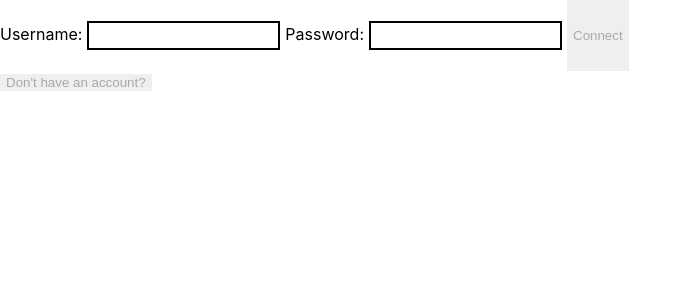
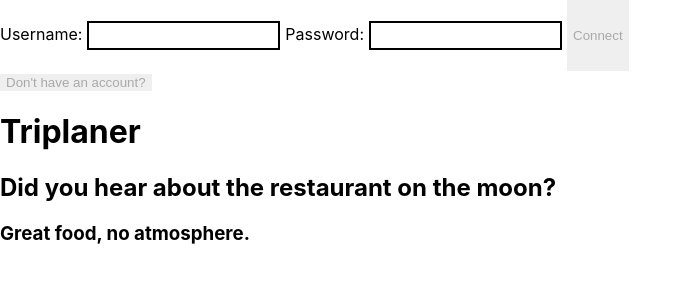
Before and after one commit to fallwall/gs-dashboard, a React (Create React App) app in the folder client/: page / in a window 1280 px wide. Shown: the top 300 px of the page, without its empty margins (0-692 px from the left). Built offline with nearby package versions, Linux system fonts and the light colour scheme.

Commit message:
intro content

```diff
--- a/client/src/App.js
+++ b/client/src/App.js
@@ -1,5 +1,6 @@
 import React, { Component } from 'react';
 import UserForm from './components/UserForm';
+import Intro from './pages/Intro';
 import {
   loginUser,
   registerUser,
@@ -89,6 +90,7 @@ class App extends Component {
             isLoggingin={this.state.isLoggingin}
             switchForm={this.switchForm}
           />
+          <Intro />
         </div>
 
       </div>
--- /dev/null
+++ b/client/src/data/dadjokes.json
@@ -0,0 +1,64 @@
+{
+  "jokes": [
+    {
+      "id": 1,
+      "line": "What did the ocean say to the shore?",
+      "pun": "Nothing, it just waved."
+    },
+    {
+      "id": 2,
+      "line": "What’s worse than raining cats & dogs?",
+      "pun": "Hailing taxis."
+    },
+    {
+      "id": 3,
+      "line": "How does a penguin build its house?",
+      "pun": "Igloos it together."
+    },
+    {
+      "id": 4,
+      "line": "Where do sharks go on vacation?",
+      "pun": "Fin-land."
+    },
+    {
+      "id": 5,
+      "line": "What did the pig say on the beach?",
+      "pun": "I’m bacon!"
+    },
+    {
+      "id": 6,
+      "line": "Why did the librarian get kicked off the plane?",
+      "pun": "It was overbooked."
+    },
+    {
+      "id": 7,
+      "line": "What travels around the world but stays in one corner?",
+      "pun": "A stamp."
+    },
+    {
+      "id": 8,
+      "line": "What sound does a bouncing plane make?",
+      "pun": "Boeing!"
+    },
+    {
+      "id": 9,
+      "line": "What happens when you wear a watch on a plane?",
+      "pun": "Time flies"
+    },
+    {
+      "id": 10,
+      "line": "The food provided on the small aircraft wasn’t good...",
+      "pun": "It was a little plane."
+    },
+    {
+      "id": 11,
+      "line": "What do you call a fake noodle?",
+      "pun": "An impasta."
+    },
+    {
+      "id": 12,
+      "line": "Did you hear about the restaurant on the moon?",
+      "pun": "Great food, no atmosphere."
+    }
+  ]
+}
--- /dev/null
+++ b/client/src/pages/Intro.css
@@ -0,0 +1,13 @@
+.intro h1 span:nth-child(2n+1) {
+  animation: fadein 2s;
+}
+
+.intro h1 span:nth-child(2n) {
+  animation: fadein 2s;
+  animation-delay: 1s;
+}
+
+@keyframes fadein {
+  from { opacity: 0; }
+  to   { opacity: 1; }
+}
--- /dev/null
+++ b/client/src/pages/Intro.jsx
@@ -0,0 +1,26 @@
+import React from 'react';
+import data from '../data/dadjokes';
+import './Intro.css';
+
+const dadJokesTotal = data.jokes.length;
+const randIndex = Math.floor(Math.random() * data.jokes.length);
+
+export default function Intro() {
+  return (
+    <div className="intro">
+      <h1>
+        <span>T</span>
+        <span>r</span>
+        <span>i</span>
+        <span>p</span>
+        <span>l</span>
+        <span>a</span>
+        <span>n</span>
+        <span>e</span>
+        <span>r</span>
+        </h1>
+      <h2>{data.jokes[randIndex].line}</h2>
+      <h3>{data.jokes[randIndex].pun}</h3>
+    </div>
+  )
+}
```
